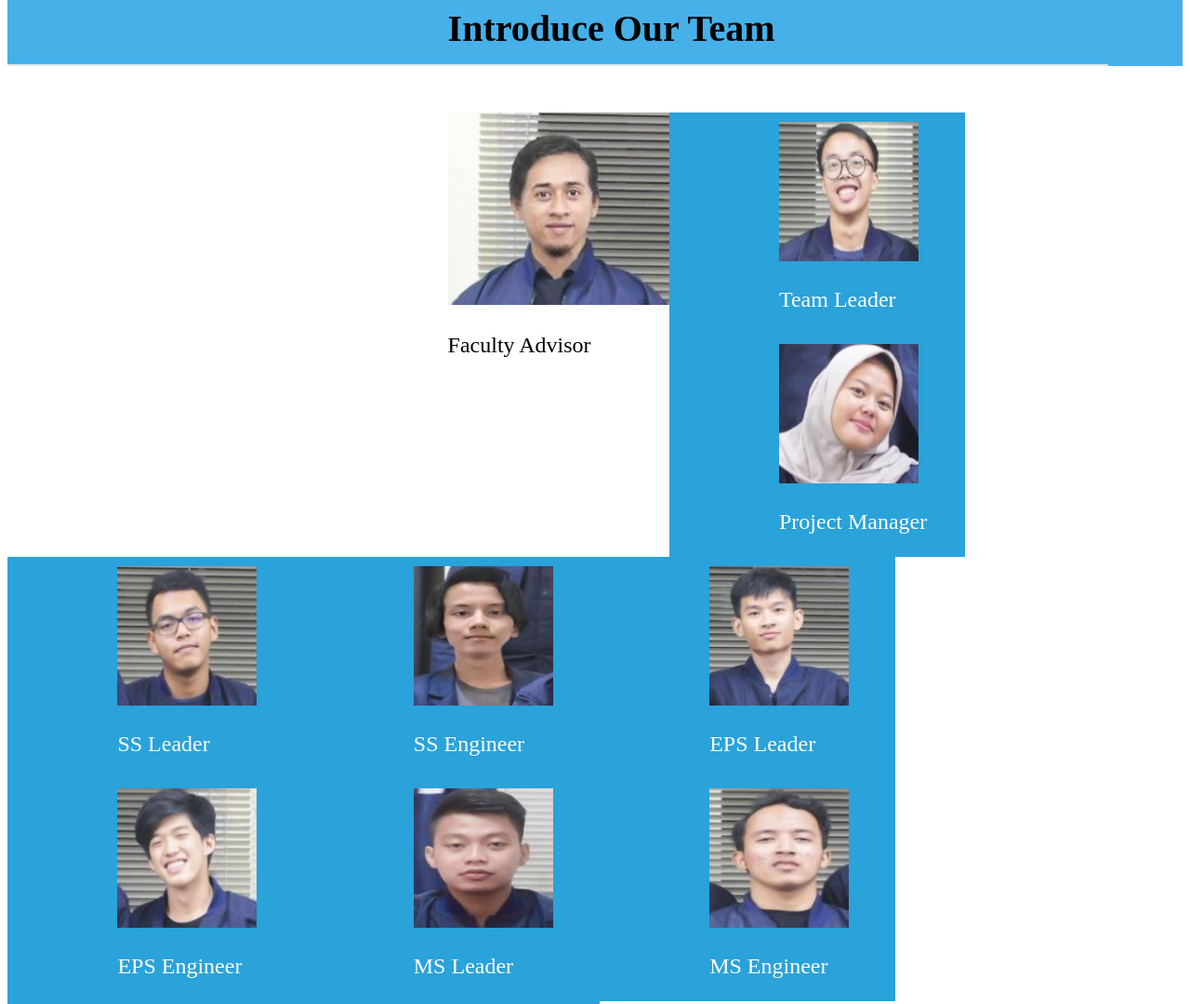
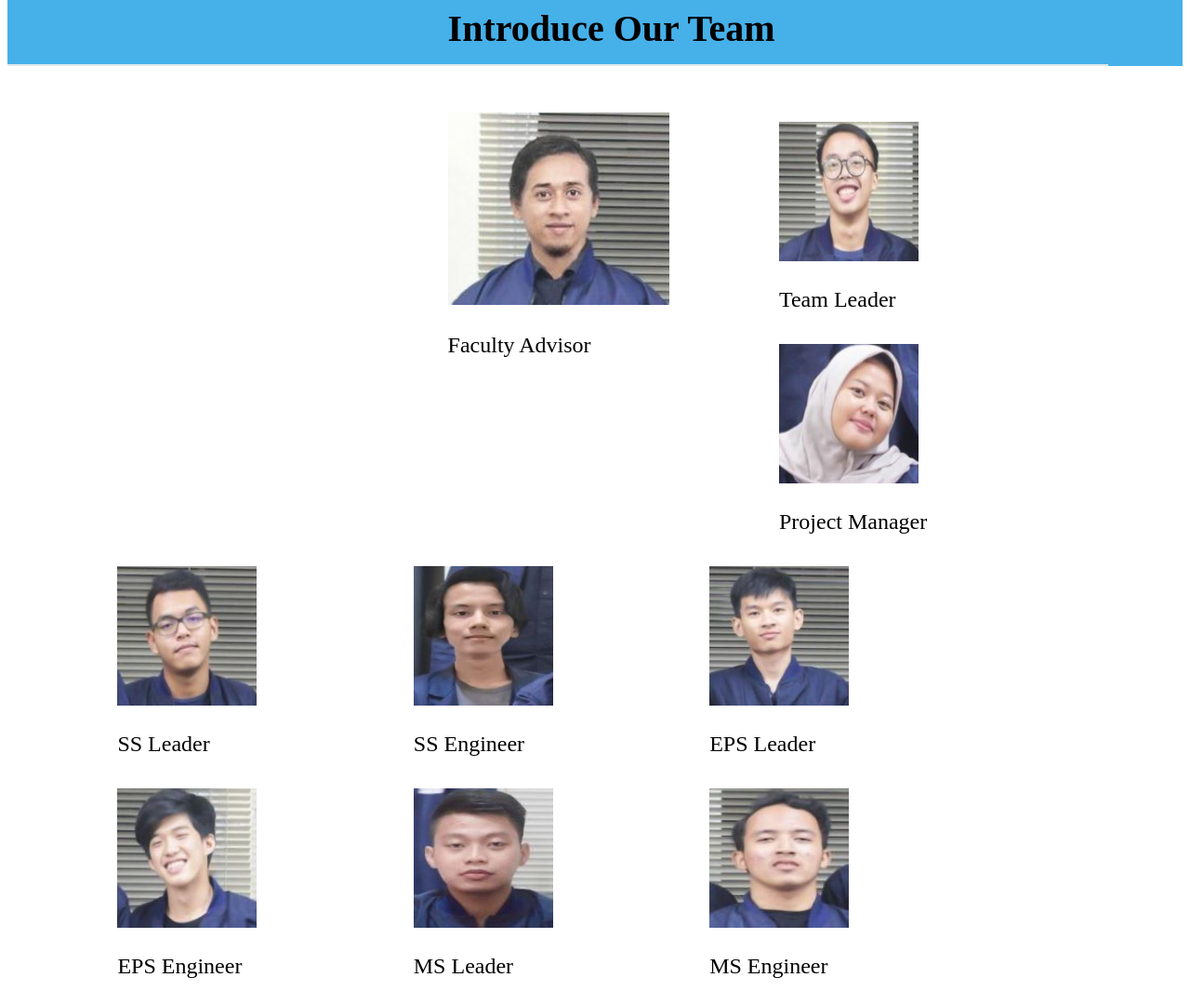
Before and after one commit to mnurilmi/mnurilmi.github.io, a plain HTML site: page index.html in a window 1280 px wide. Shown: the part 700-1780 px from the top of the page at 93% size. Drawn offline with Linux system fonts and the light colour scheme.

Commit message:
Update style-sheet.css

```diff
--- a/style-sheet.css
+++ b/style-sheet.css
@@ -92,8 +92,6 @@ li {
 
 
 .contents-item {
-  background-color: #2aa2da;
-  color: #fff;
   float:left;
   min-width:200px;
   padding-top:10px;
```
